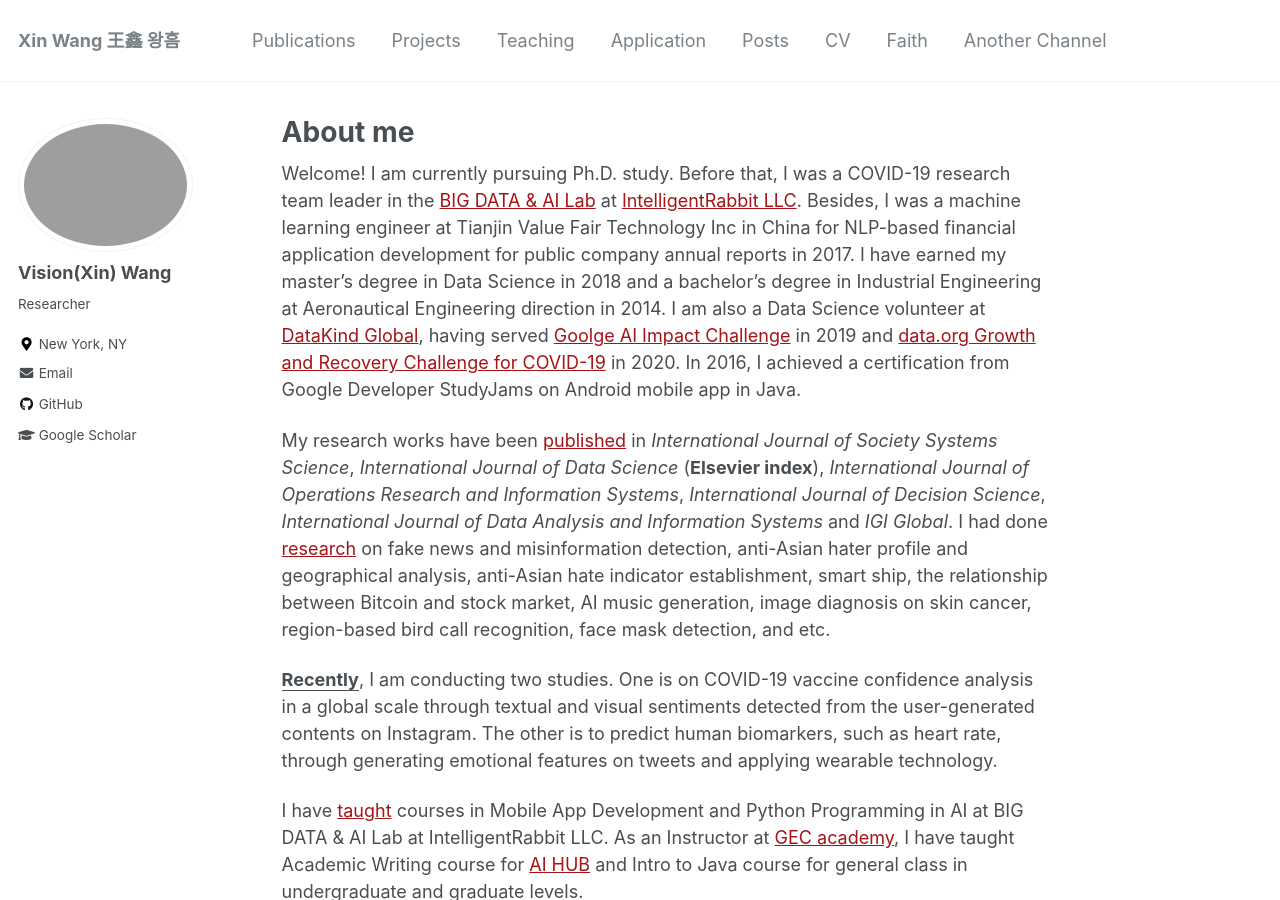
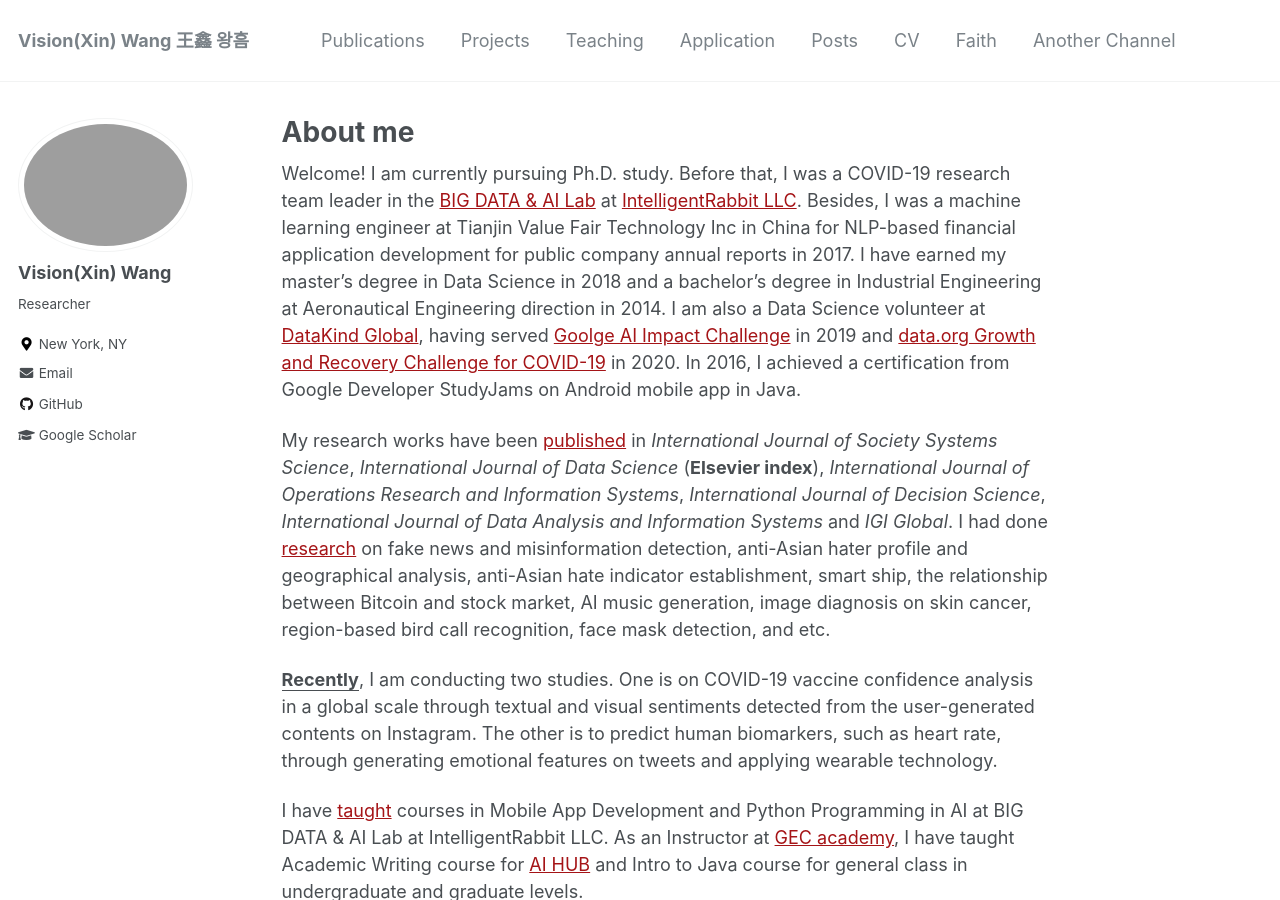
Before and after one commit to xin-wang-kr/xin-wang-kr.github.io, a Jekyll site: the page built from _pages/about.md, in a window 1280 px wide and 900 px high. Built offline with Jekyll 4.4.1, drawn with Linux system fonts in a browser that asks for light colours.

Commit message:
Update _config.yml

```diff
--- a/_config.yml
+++ b/_config.yml
@@ -7,7 +7,7 @@
 
 # Site Settings
 locale                   : "en-US"
-title                    : "Xin Wang 王鑫 왕흠"
+title                    : "Vision(Xin) Wang 王鑫 왕흠"
 title_separator          : "-"
 name                     : &name "Xin Wang"
 description              : &description "Data Science Researcher"
```
